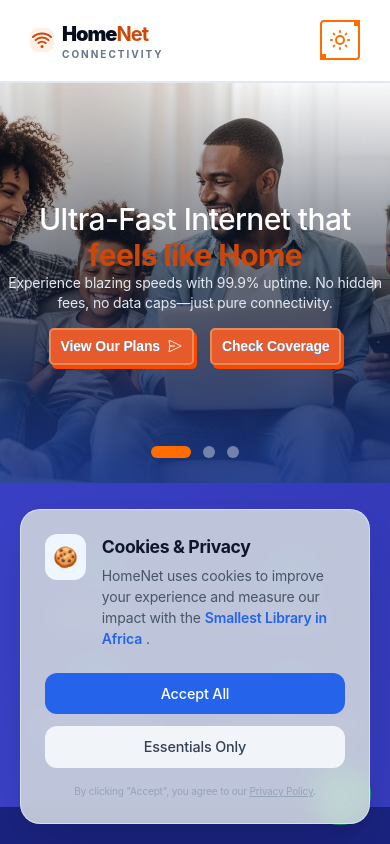
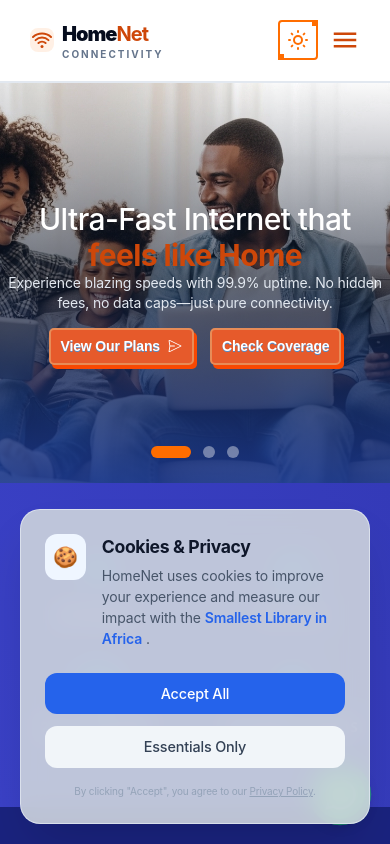
Before and after one commit to wainaina-mwangi/HomeNet, a React (Vite) app: page / in a window 390 px wide. Shown: the top 844 px of the page. Built offline with nearby package versions, Linux system fonts and the light colour scheme.

Commit message:
Implement mobile menu toggle in Navbar component
Added mobile menu functionality with toggle and overlay.

```diff
--- a/src/components/Navbar.jsx
+++ b/src/components/Navbar.jsx
@@ -1,13 +1,19 @@
-import React from "react";
+import React, { useState } from "react";
 import { NavbarMenu } from "../mockData/mockData";
 import { IoWifi } from "react-icons/io5";
+import { MdMenu, MdClose } from "react-icons/md"; // Added icons for mobile
 import ThemeButton from "../components/ThemeButton";
 import "./Navbar.css";
 import { Link } from "react-router-dom";
 
 const Navbar = () => {
+  const [isOpen, setIsOpen] = useState(false);
+
+  const toggleMenu = () => setIsOpen(!isOpen);
+
   return (
-    <nav className="navbar flex items-center justify-between sticky top-0 z-50 px-6 py-5">
+    <nav className="navbar flex items-center justify-between sticky top-0 z-50 px-6 py-5 bg-white dark:bg-gray-900">
+      {/* Logo Section */}
       <div className="navbar-logo">
         <Link to="/" className="flex items-center gap-2 group no-underline">
           <div className="p-2 bg-brand-orange/10 rounded-lg group-hover:bg-brand-orange transition-colors duration-300">
@@ -24,6 +30,7 @@ const Navbar = () => {
         </Link>
       </div>
 
+      {/* Desktop Menu */}
       <ul className="hidden md:flex items-center gap-8">
         {NavbarMenu.map((item) => (
           <li key={item.id} className="relative group">
@@ -33,13 +40,51 @@ const Navbar = () => {
             >
               {item.title}
             </Link>
-            <span className="absolute rounded -bottom-8 left-0 w-0 h-1 bg-brand-orange  transition-all duration-300 group-hover:w-full"></span>
+            <span className="absolute rounded -bottom-8 left-0 w-0 h-1 bg-brand-orange transition-all duration-300 group-hover:w-full"></span>
           </li>
         ))}
       </ul>
 
+      {/* Right Side Actions */}
       <div className="flex items-center gap-3">
         <ThemeButton />
+
+        {/* Mobile Hamburger Icon */}
+        <div className="md:hidden flex items-center" onClick={toggleMenu}>
+          {isOpen ? (
+            <MdClose className="text-3xl cursor-pointer text-brand-orange" />
+          ) : (
+            <MdMenu className="text-3xl cursor-pointer text-brand-orange" />
+          )}
+        </div>
+      </div>
+
+      {/* Mobile Sidebar Overlay */}
+      <div
+        className={`fixed top-0 left-0 w-full h-screen bg-black/50 backdrop-blur-sm z-[60] transition-opacity duration-300 md:hidden ${
+          isOpen ? "opacity-100 pointer-events-auto" : "opacity-0 pointer-events-none"
+        }`}
+        onClick={toggleMenu}
+      ></div>
+
+      {/* Mobile Sidebar Content */}
+      <div
+        className={`fixed top-0 right-0 w-[75%] sm:w-[60%] h-screen bg-white dark:bg-gray-900 z-[70] p-8 transition-transform duration-300 ease-in-out md:hidden ${
+          isOpen ? "translate-x-0" : "translate-x-full"
+        }`}
+      >
+        <div className="flex flex-col gap-8 mt-10">
+          {NavbarMenu.map((item) => (
+            <Link
+              key={item.id}
+              to={item.link}
+              onClick={() => setIsOpen(false)} // Close menu on link click
+              className="text-xl font-bold hover:text-brand-orange transition-colors"
+            >
+              {item.title}
+            </Link>
+          ))}
+        </div>
       </div>
     </nav>
   );
```
